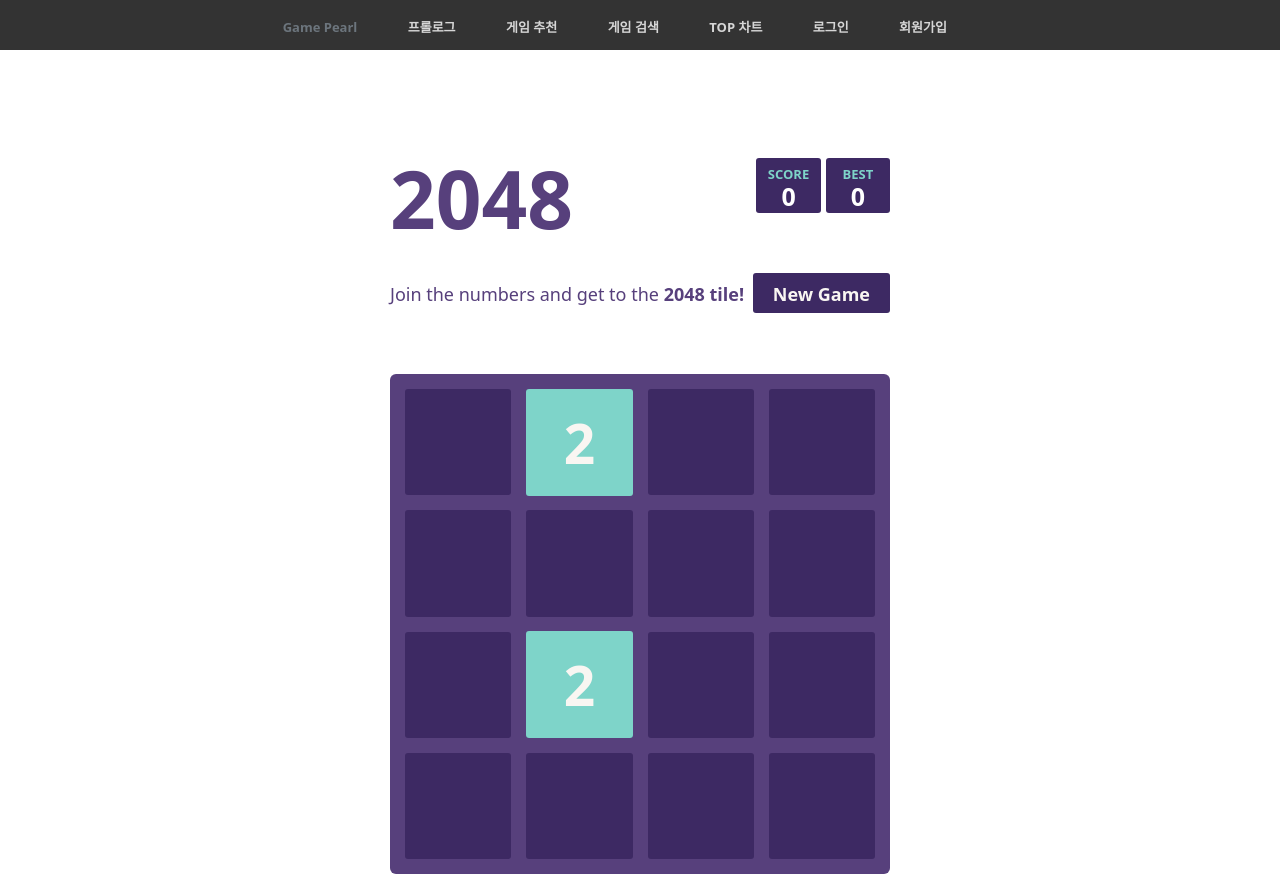
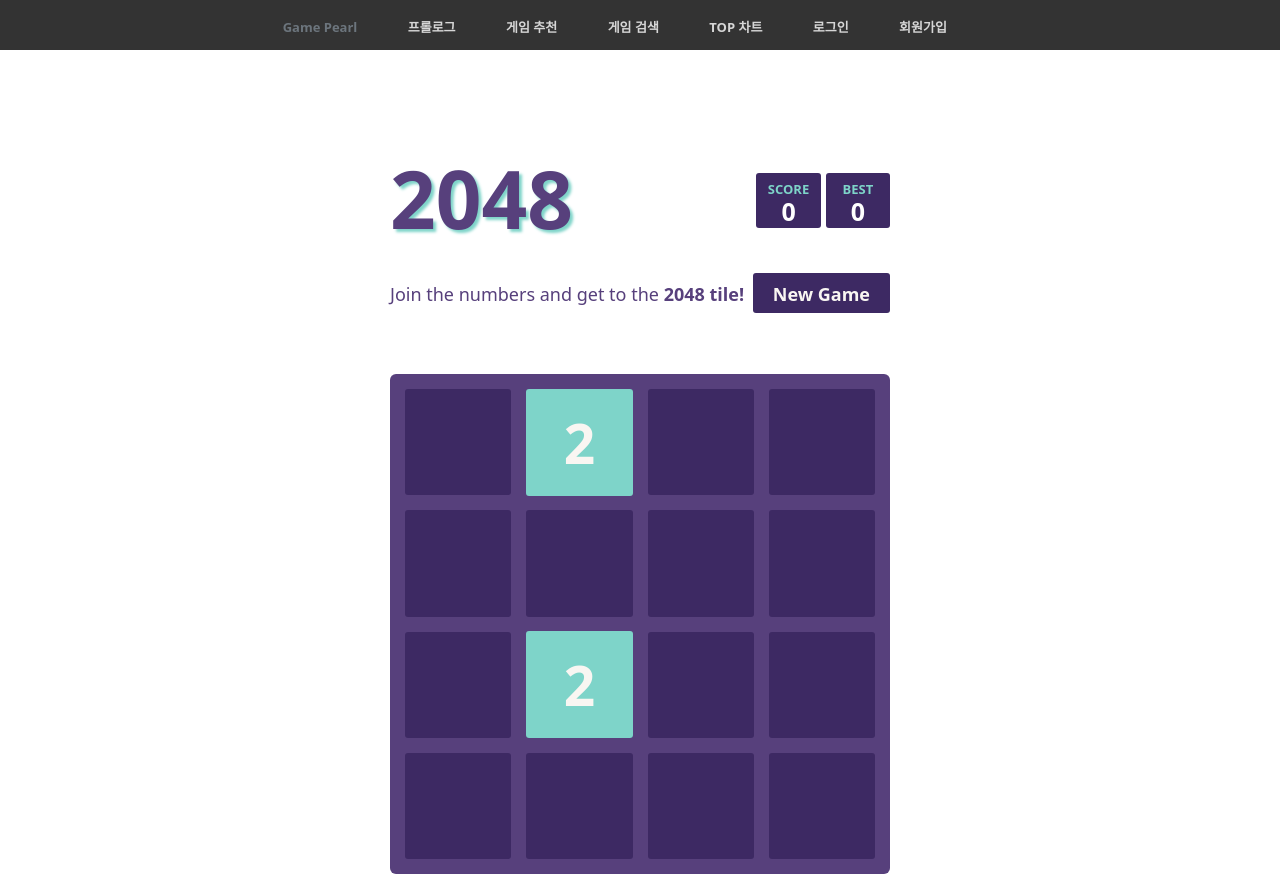
Before and after one commit to ws0671/Elice-2nd-Project, a React (Create React App) app in the folder front/: page /minigame in a window 1280 px wide. Built offline with nearby package versions, Linux system fonts and the light colour scheme; no server answers.

Commit message:
Feat : scores-container 위치 조정, title에 shadow 효과 추가

```diff
--- a/front/src/components/minigame/2048/index.css
+++ b/front/src/components/minigame/2048/index.css
@@ -67,6 +67,7 @@ h1.title {
   display: block;
   float: left;
   color: #57407c;
+  text-shadow: 3px 3px 3px #7ed4c9;
 }
 
 @-webkit-keyframes move-up {
@@ -105,6 +106,7 @@ h1.title {
 .scores-container {
   float: right;
   text-align: right;
+  margin-top: 15px;
 }
 
 .score-container,
```
